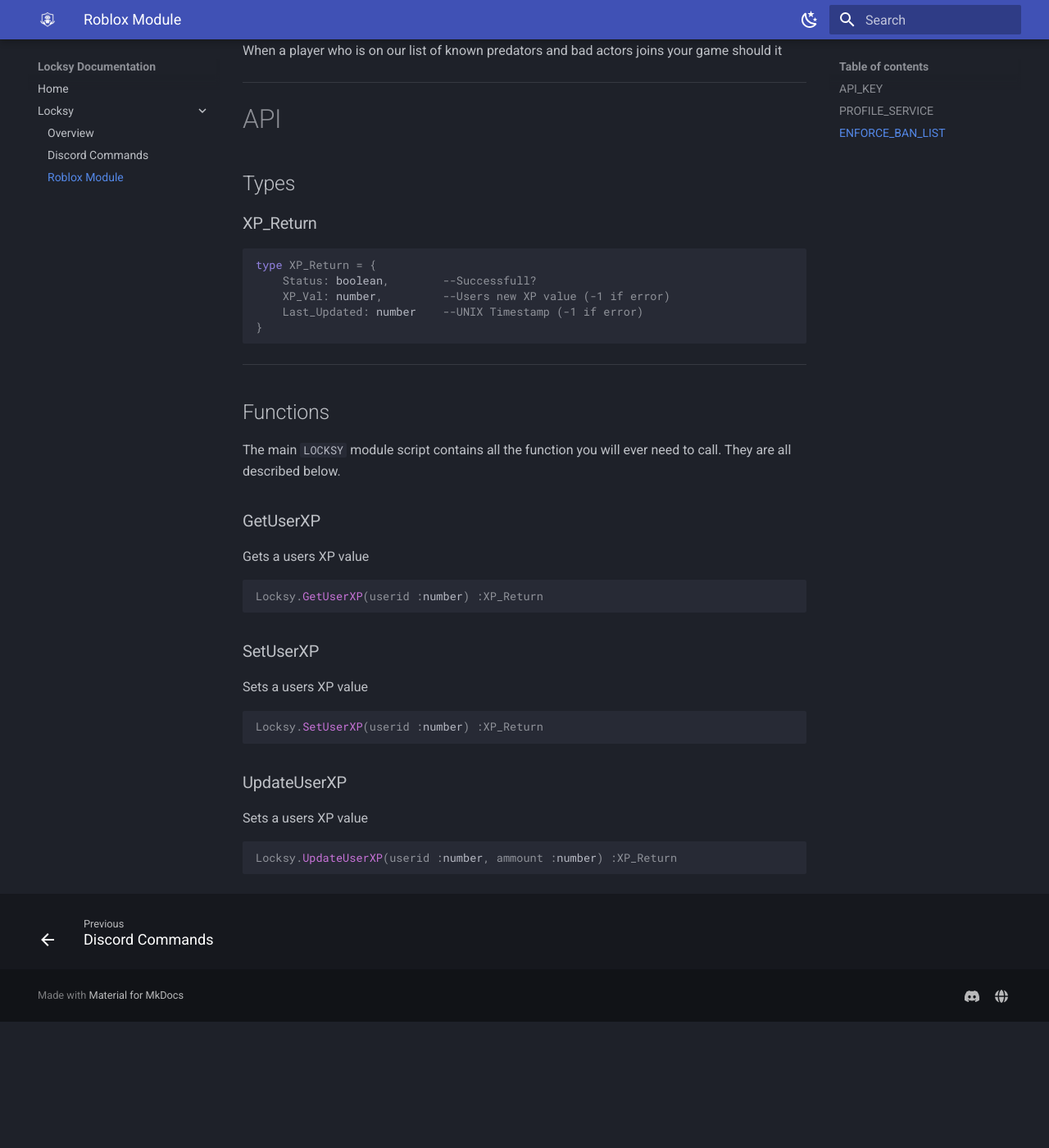
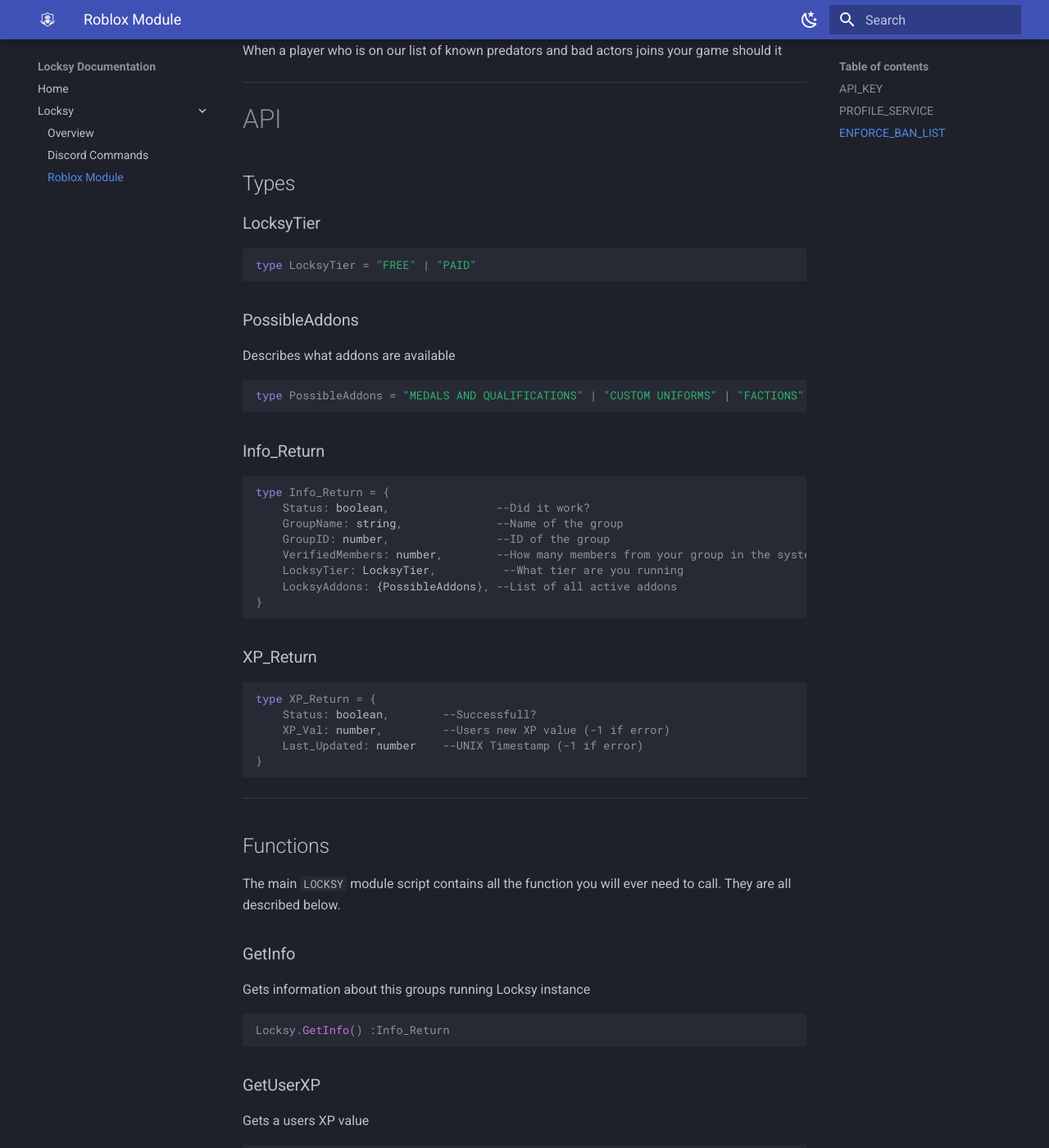
Before and after one commit to Synthesize-Development/documentation, an MkDocs documentation site: the page built from docs/locksy-roblox.md, in a window 1280 px wide and 1400 px high, scrolled down 676 px. Shown: the whole window at 82% size. Built offline with MkDocs 1.6.1 and Material for MkDocs 9.7.7, drawn with Linux system fonts in a browser that asks for light colours; before the commit the page ends 1922 px from its top, so only the background shows below that; some of the changed text lies outside the part shown.

Commit message:
Update locksy-roblox.md

````diff
--- a/docs/locksy-roblox.md
+++ b/docs/locksy-roblox.md
@@ -56,6 +56,29 @@
 
 ## Types
 
+### LocksyTier
+```lua
+type LocksyTier = "FREE" | "PAID"
+```
+
+### PossibleAddons
+Describes what addons are available
+```lua
+type PossibleAddons = "MEDALS AND QUALIFICATIONS" | "CUSTOM UNIFORMS" | "FACTIONS"
+```
+
+### Info_Return
+```lua
+type Info_Return = {
+    Status: boolean,                --Did it work?
+    GroupName: string,              --Name of the group
+    GroupID: number,                --ID of the group
+    VerifiedMembers: number,        --How many members from your group in the system
+    LocksyTier: LocksyTier,          --What tier are you running
+    LocksyAddons: {PossibleAddons}, --List of all active addons
+}
+```
+
 ### XP_Return
 ```lua
 type XP_Return = {
@@ -65,11 +88,20 @@
 }
 ```
 
+
+
 ------
 
 ## Functions
 
 The main `LOCKSY` module script contains all the function you will ever need to call. They are all described below.
+
+### GetInfo
+
+Gets information about this groups running Locksy instance
+```lua
+Locksy.GetInfo() :Info_Return
+```
 
 ### GetUserXP
 
@@ -80,14 +112,14 @@
 
 ### SetUserXP
 
-Sets a users XP value
+Sets a users XP value to the given value
 ```lua
-Locksy.SetUserXP(userid :number) :XP_Return
+Locksy.SetUserXP(userid :number, value :number) :XP_Return
 ```
 
 ### UpdateUserXP
 
-Sets a users XP value
+Changes a users XP value by the ammount
 ```lua
 Locksy.UpdateUserXP(userid :number, ammount :number) :XP_Return
 ```
````
